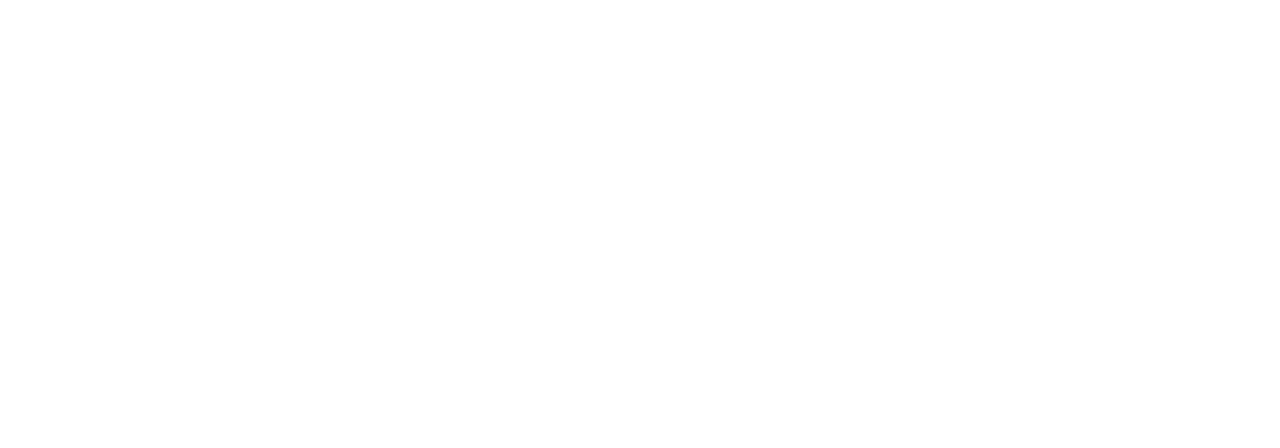
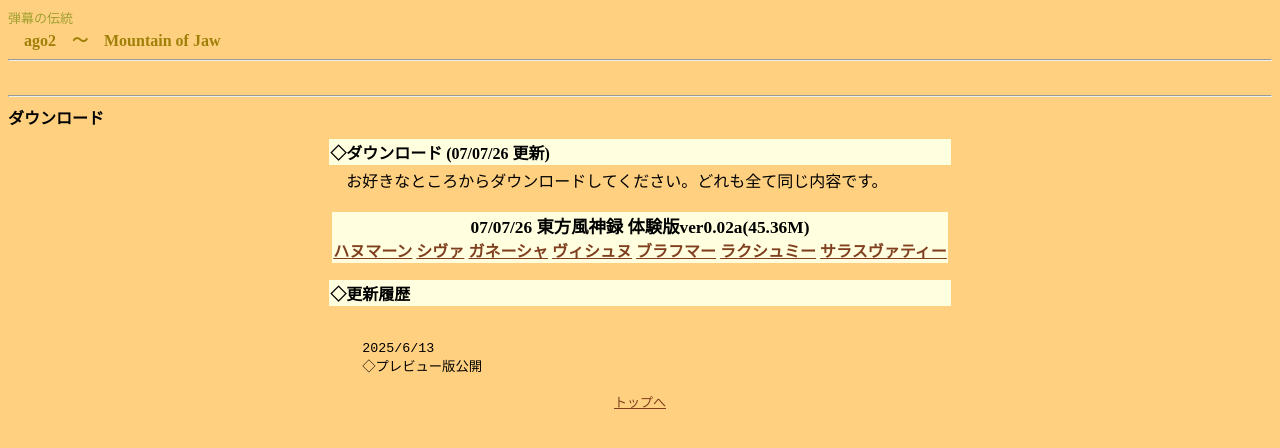
Before and after one commit to sonidori98/yama-homepage, a plain HTML site: page ago2/ago2dl.html in a window 1280 px wide. Drawn offline with Linux system fonts and the light colour scheme.

Commit message:
✨ インストーラーを改善

```diff
--- a/ago2/ago2dl.html
+++ b/ago2/ago2dl.html
@@ -0,0 +1,60 @@
+<!DOCTYPE HTML>
+<html>
+ <head>
+<META http-equiv="Content-Type" content="text/html">
+<META http-equiv="Content-Style-Type" content="text/css">
+	<title>　ago2　～　Mountain of Jaw</title>
+ </head>
+<body bgcolor="#ffd080" text="#000000" link="#804020" vlink="#b08080" alink="#f0c000">
+
+<font size=2 color="#a0a030">弾幕の伝統</font><br>
+<font size=3 color="#a08008" face="ＭＳ 明朝"><b>　ago2　～　Mountain of Jaw</b><br></font>
+<hr>
+
+
+</a><br></span>
+<tr><td>
+</table>
+
+<hr>
+<font size="3"><b>ダウンロード</b></font>
+
+<br>
+<table boder=0  align="center">
+<tr><td>
+
+<tr><td>
+
+<tr><th align="left" bgcolor="#ffffe0">◇ダウンロード (07/07/26 更新)<br>
+<tr><td>
+　お好きなところからダウンロードしてください。どれも全て同じ内容です。<br>
+<br>
+<table align="center">
+<tr><th bgcolor="#ffffe0">
+<span style="font-size: 13pt;">07/07/26 東方風神録 体験版ver0.02a(45.36M)<br></span>
+<span style="font-size: 12pt;">
+<a href="../src/bin/ago2_setup.exe">ハヌマーン</a>
+<a href="../src/bin/ago2_setup.exe">シヴァ</a>
+<a href="../src/bin/ago2_setup.exe">ガネーシャ</a>
+<a href="../src/bin/ago2_setup.exe">ヴィシュヌ</a>
+<a href="../src/bin/ago2_setup.exe">ブラフマー</a>
+<a href="../src/bin/ago2_setup.exe">ラクシュミー</a>
+<a href="../src/bin/ago2_setup.exe">サラスヴァティー</a>
+</span>
+<br>
+<tr><td>
+
+<tr><td>
+<tr><td>
+</table>
+
+<tr><th align="left" bgcolor="#ffffe0">◇更新履歴<br>
+<tr><td>
+<pre style="font-size: 10pt">
+    2025/6/13
+    ◇プレビュー版公開
+</pre>
+</table>
+
+
+<font size=2><center><a href="ago2.html">トップへ</a></center></font>
```
Also changed, not shown: ago2/ago2.html (+4 -4 lines).
